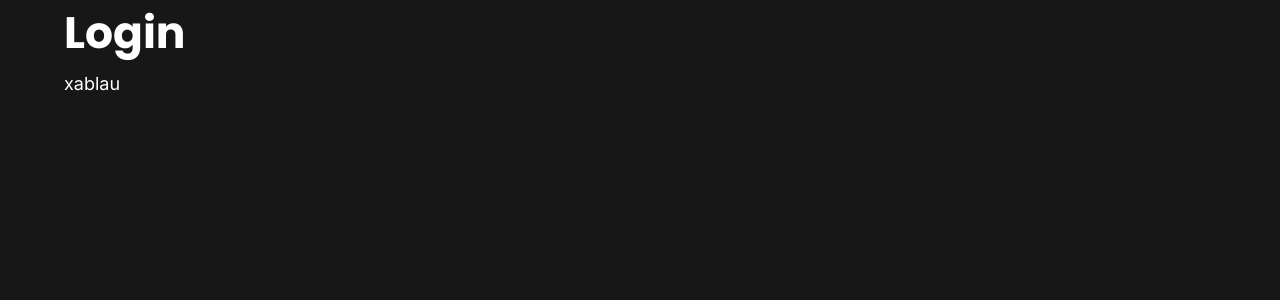
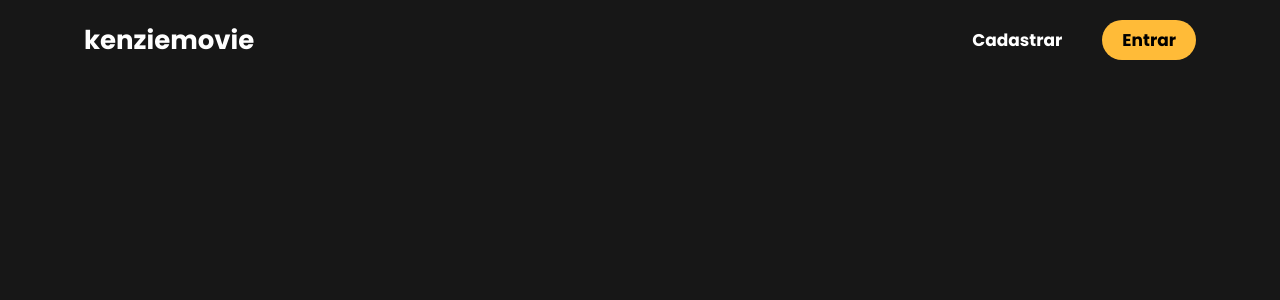
Before and after one commit to grupo-8-tsunode/kenzie-movie-MathGoOli-eltonferrs-jefersonbsantos-MayconFeh, a React (Vite) app: page /login in a window 1280 px wide. Shown: the top 300 px of the page. Built offline with nearby package versions, Linux system fonts and the light colour scheme.

Commit message:
add-components-header

```diff
--- a/src/components/Header/Index.tsx
+++ b/src/components/Header/Index.tsx
@@ -1,8 +1,15 @@
+import { Link } from "react-router-dom"
+import { H3Styled } from "../../styles/typography"
+import { HeaderStyled } from "./styles"
 
 export const Header = () => {
     return(
-        <header>
-
-        </header>
+        <HeaderStyled>
+            <H3Styled>kenziemovie</H3Styled>
+            <div>
+             <Link className="register" to={"/register"} >Cadastrar</Link>
+             <Link to={"/login"} >Entrar</Link>
+            </div>
+        </HeaderStyled>
     )
 }
--- a/src/components/Header/styles.ts
+++ b/src/components/Header/styles.ts
@@ -1,7 +1,39 @@
 import styled from "styled-components";
 
 export const HeaderStyled = styled.header`
-    width: 100%;
+
     background: transparent;
+    display: flex;
+    flex-direction: row;
+    justify-content: space-between;
+    align-items: center;
+    padding: 20px;
+    >div{
+        display: flex;
+        gap: 20px;
 
+
+        a{
+            text-decoration: none;
+            font-family: Poppins;
+            font-family: Poppins;
+            font-size: 17px;
+            font-weight: 700;
+            line-height: 26px;
+            width: max-content;
+            padding-inline:20px;
+            background: var(--color-yellow);
+            height: 40px;
+            border-radius: 255px;
+            text-align: center;
+            display: flex;
+            align-items: center;
+            color: var(--color-black);
+        }
+        a.register{
+            background: transparent;
+            color: var(--color-white);
+
+        }
+    }
 `
--- a/src/pages/Login/index.tsx
+++ b/src/pages/Login/index.tsx
@@ -1,11 +1,11 @@
-import { H1Styled, PStyled } from "../../styles/typography";
+import { Header } from "../../components/Header/Index";
+
 
 export const Login = () => {
 
  return(
     <>
-        <H1Styled>Login</H1Styled>
-        <PStyled>xablau</PStyled>
+       <Header/>
     </>
   )
 };
```
Also changed, not shown: src/components/Buttons/styles.ts (+39 -0 lines), src/assets/Rectangle 13.png (added), src/components/Buttons/Index.tsx (deleted).
